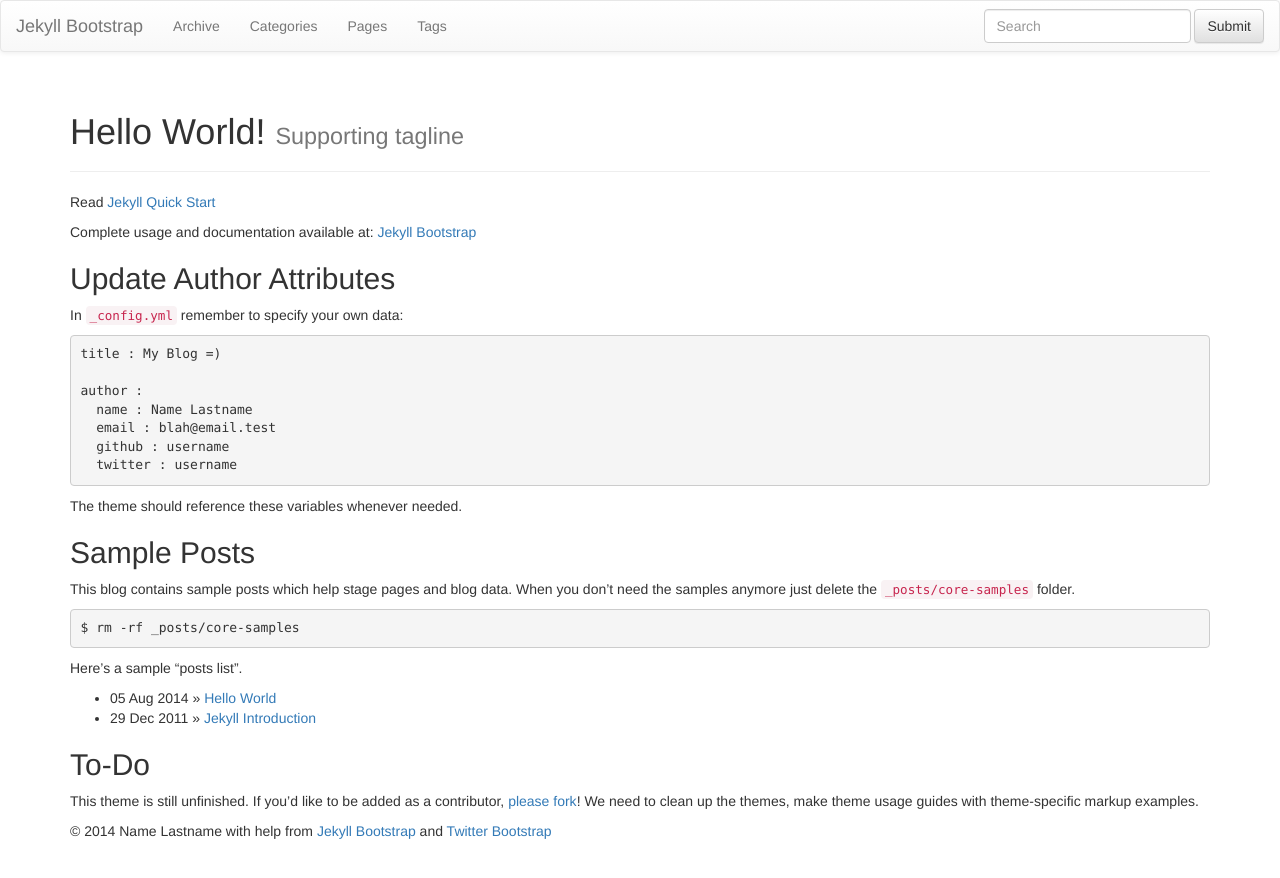
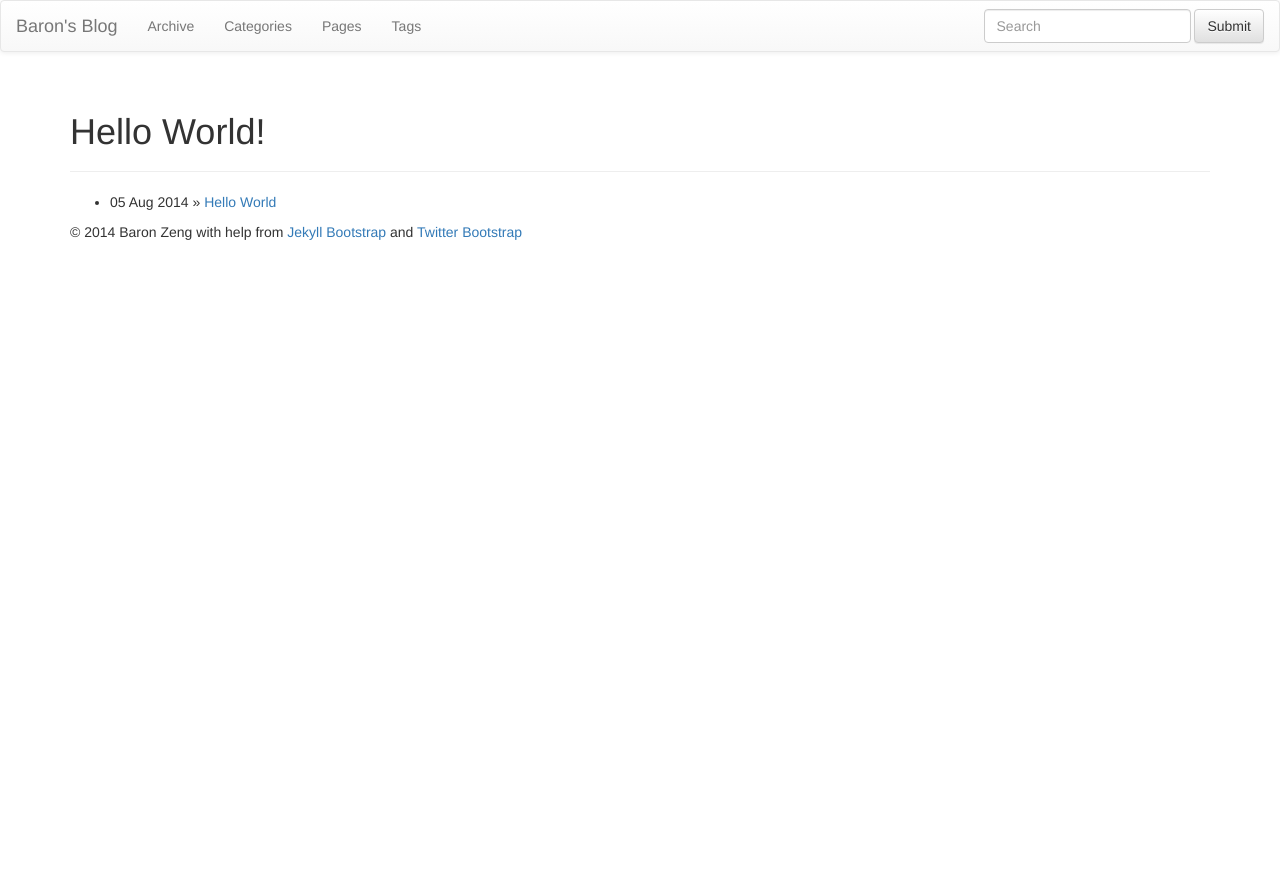
Before and after one commit to BaronZ/baronz.github.com, a Jekyll site: the page built from index.md, in a window 1280 px wide. Shown: the top 878 px of the page. Built offline with Jekyll 4.4.1, drawn with Linux system fonts in a browser that asks for light colours; nearby versions of some CDN libraries; library files that are not in the unit come from our copies.

Commit message:
update user attributes and delete samples

```diff
--- a/_config.yml
+++ b/_config.yml
@@ -8,13 +8,13 @@ pygments: true
 # Themes are encouraged to use these universal variables
 # so be sure to set them if your theme uses them.
 #
-title : Jekyll Bootstrap
+title : Baron's Blog
 tagline: Site Tagline
 author :
-  name : Name Lastname
-  email : blah@email.test
-  github : username
-  twitter : username
+  name : Baron Zeng
+  email : realbo89@outlook.com
+  github : BaronZ
+  twitter : baron89
   feedburner : feedname
 
 # The production_url is only used when full-domain names are needed
--- a/index.md
+++ b/index.md
@@ -1,44 +1,12 @@
 ---
 layout: page
 title: Hello World!
-tagline: Supporting tagline
 ---
 {% include JB/setup %}
 
-Read [Jekyll Quick Start](http://jekyllbootstrap.com/usage/jekyll-quick-start.html)
-
-Complete usage and documentation available at: [Jekyll Bootstrap](http://jekyllbootstrap.com)
-
-## Update Author Attributes
-
-In `_config.yml` remember to specify your own data:
-
-    title : My Blog =)
-
-    author :
-      name : Name Lastname
-      email : blah@email.test
-      github : username
-      twitter : username
-
-The theme should reference these variables whenever needed.
-
-## Sample Posts
-
-This blog contains sample posts which help stage pages and blog data.
-When you don't need the samples anymore just delete the `_posts/core-samples` folder.
-
-    $ rm -rf _posts/core-samples
-
-Here's a sample "posts list".
 
 <ul class="posts">
   {% for post in site.posts %}
     <li><span>{{ post.date | date_to_string }}</span> &raquo; <a href="{{ BASE_PATH }}{{ post.url }}">{{ post.title }}</a></li>
   {% endfor %}
 </ul>
-
-## To-Do
-
-This theme is still unfinished. If you'd like to be added as a contributor, [please fork](http://github.com/plusjade/jekyll-bootstrap)!
-We need to clean up the themes, make theme usage guides with theme-specific markup examples.
```
Also changed, not shown: _posts/core-samples/2011-12-29-jekyll-introduction.md (deleted, +0 -412 lines).
